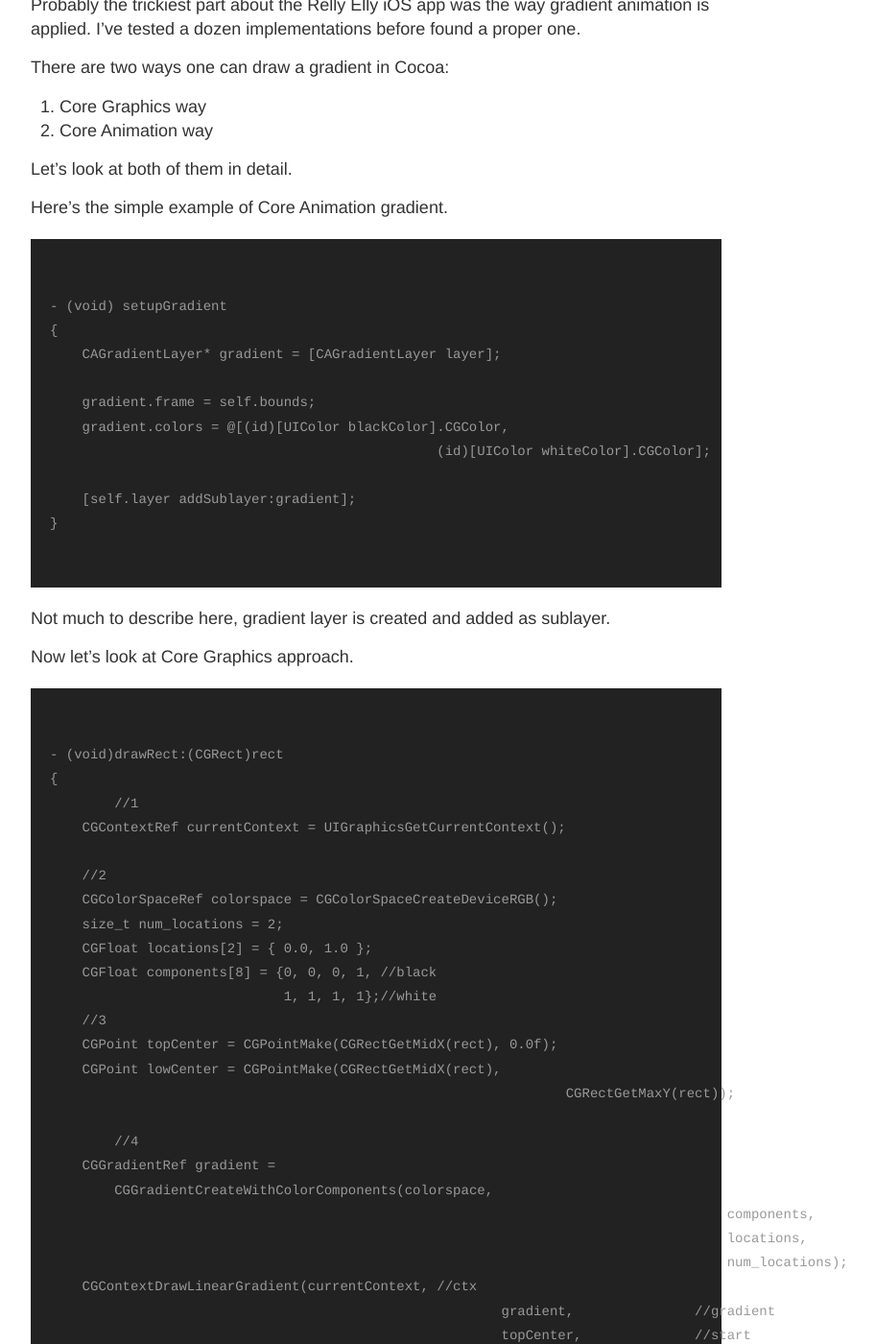
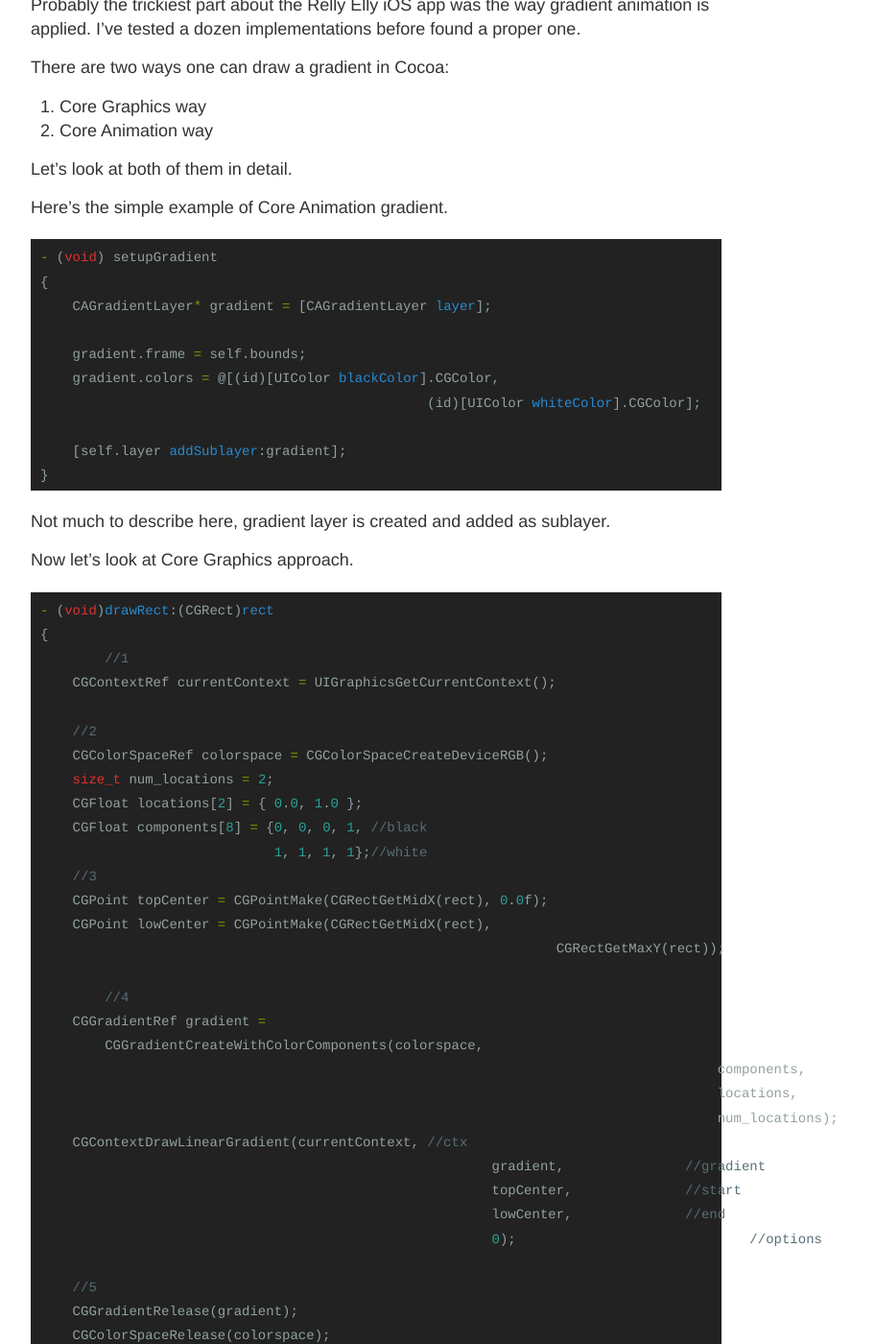
Before and after one commit to golopupinsky/golopupinsky.github.io, a Jekyll site: the page built from _posts/2014-7-11-Relly-Elly-IOS.md, in a window 1280 px wide and 1400 px high, scrolled down 1157 px. Shown: the whole window at 96% size, without its empty margins (248-1160 px from the left). Built offline with Jekyll 4.4.1, drawn with Linux system fonts in a browser that asks for light colours; some of the changed text lies outside the part shown.

Commit message:
RellyElly post code highlight fixes

````diff
--- a/_posts/2014-7-11-Relly-Elly-IOS.md
+++ b/_posts/2014-7-11-Relly-Elly-IOS.md
@@ -48,8 +48,7 @@ Let's look at both of them in detail.
 
 Here's the simple example of Core Animation gradient.
 
-```
-
+{% highlight objc %}
 - (void) setupGradient
 {
     CAGradientLayer* gradient = [CAGradientLayer layer];
@@ -60,14 +59,13 @@ Here's the simple example of Core Animation gradient.
 
     [self.layer addSublayer:gradient];
 }
+{% endhighlight %}
 
-```
 Not much to describe here, gradient layer is created and added as sublayer.
 
 Now let's look at Core Graphics approach.
 
-```
-
+{% highlight objc %}
 - (void)drawRect:(CGRect)rect
 {
 	//1
@@ -100,7 +98,7 @@ Now let's look at Core Graphics approach.
     CGGradientRelease(gradient);
     CGColorSpaceRelease(colorspace);
 }
-```
+{% endhighlight %}
 
 More code here. Let's emphasize the steps:
 
````
